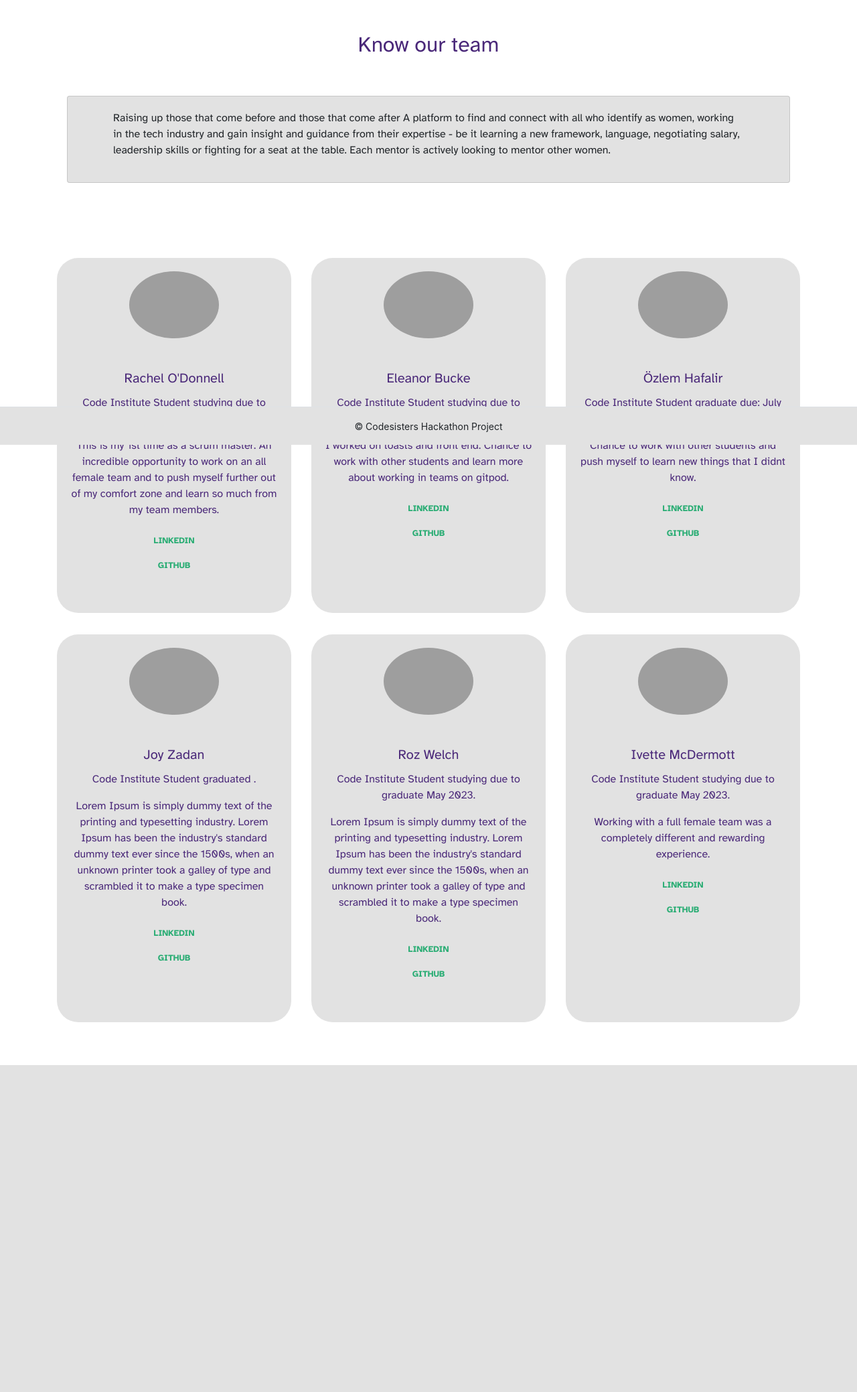
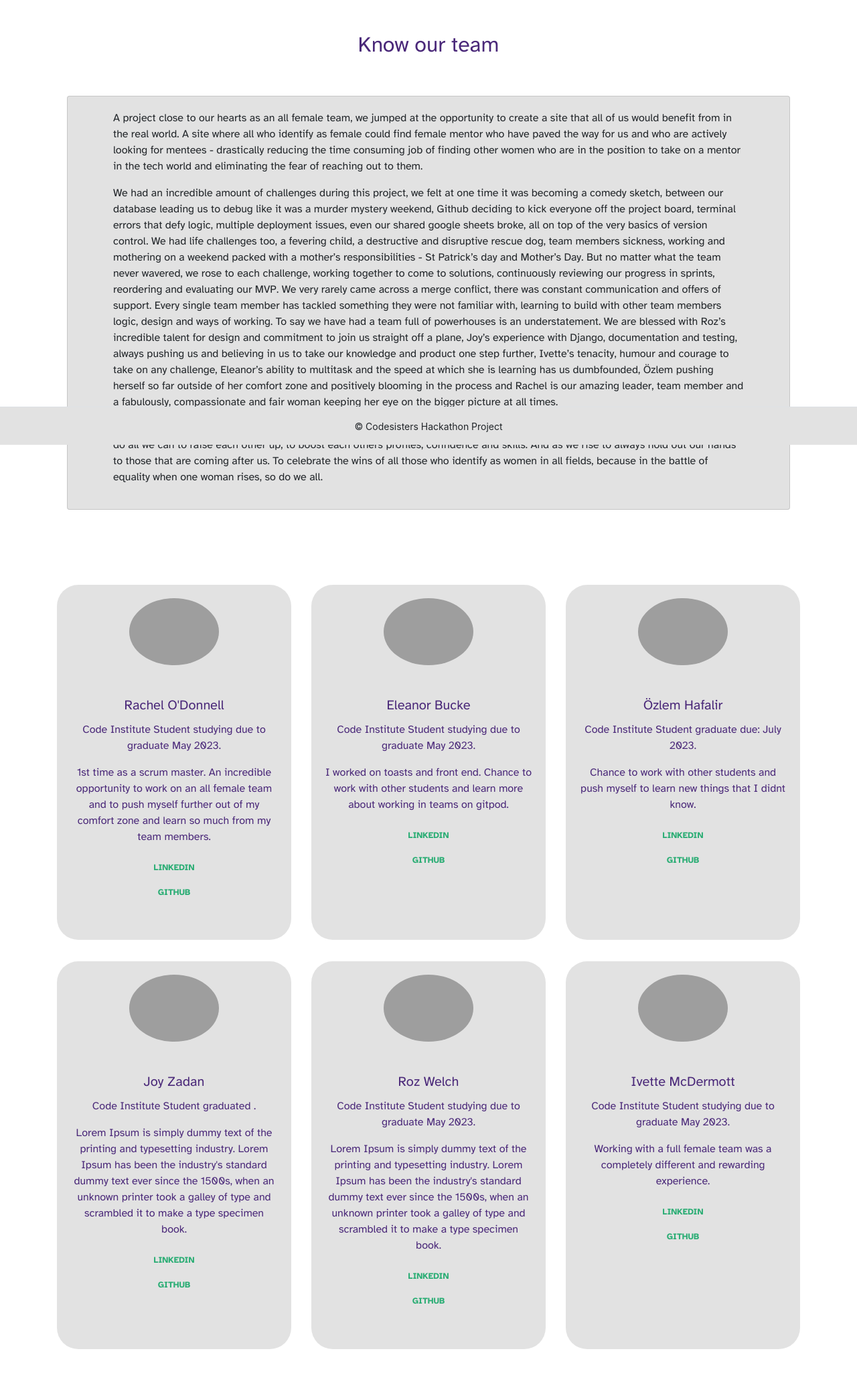
Before and after one commit to rachel-o-donnell/rising-women, a Django app: page /about-us in a window 1280 px wide. Shown: the part 136-2214 px from the top of the page at 67% size. Before the commit the page ends 1726 px from the top, so only its background shows below. Run offline with Django 3.2, Linux system fonts and the light colour scheme; grey boxes are pictures that could not be loaded.

Commit message:
Update about us section add bug to testing

```diff
--- a/home/templates/home/about-us.html
+++ b/home/templates/home/about-us.html
@@ -8,11 +8,38 @@
     <div class="card allauthstyle px-md-5 justify-content-center">
       <div class="card-body">
         <p>
-          Raising up those that come before and those that come after
-          A platform to find and connect with all who identify as women, working in the tech industry and gain
-          insight and guidance from their expertise - be it learning a new framework, language, negotiating
-          salary, leadership skills or fighting for a seat at the table. Each mentor is actively looking to
-          mentor other women.
+          A project close to our hearts as an all female team, we jumped at the opportunity to create a site that all of
+          us would benefit from in the real world. A site where all who identify as female could find female mentor who
+          have paved the way for us and who are actively looking for mentees - drastically reducing the time consuming
+          job of finding other women who are in the position to take on a mentor in the tech world and eliminating the
+          fear of reaching out to them.
+        </p>
+        <p>
+          We had an incredible amount of challenges during this project, we felt at one time it was becoming a comedy
+          sketch, between our database leading us to debug like it was a murder mystery weekend, Github deciding to kick
+          everyone off the project board, terminal errors that defy logic, multiple deployment issues, even our shared
+          google sheets broke, all on top of the very basics of version control. We had life challenges too, a fevering
+          child, a destructive and disruptive rescue dog, team members sickness, working and mothering on a weekend
+          packed with a mother’s responsibilities - St Patrick’s day and Mother’s Day. But no matter what the team never
+          wavered, we rose to each challenge, working together to come to solutions, continuously reviewing our progress
+          in sprints, reordering and evaluating our MVP. We very rarely came across a merge conflict, there was constant
+          communication and offers of support. Every single team member has tackled something they were not familiar
+          with, learning to build with other team members logic, design and ways of working. To say we have had a team
+          full of powerhouses is an understatement. We are blessed with Roz’s incredible talent for design and
+          commitment to join us straight off a plane, Joy’s experience with Django, documentation and testing, always
+          pushing us and believing in us to take our knowledge and product one step further, Ivette’s tenacity, humour
+          and courage to take on any challenge, Eleanor’s ability to multitask and the speed at which she is learning
+          has us dumbfounded, Özlem pushing herself so far outside of her comfort zone and positively blooming in the
+          process and Rachel is our amazing leader, team member and a fabulously, compassionate and fair woman keeping
+          her eye on the bigger picture at all times.
+        </p>
+        <p>
+          We are immensely proud to work on a concept that aligned with a shared ethos, that we as a grossly
+          underrepresented gender must do all we can to raise each other up, to boost each others profiles, confidence
+          and skills. And as we rise to always hold out our hands to those that are coming after us. To celebrate the
+          wins of all those who identify as women in all fields, because in the battle of equality when one woman rises,
+          so do we all.
+
         </p>
       </div>
     </div>
@@ -30,7 +57,7 @@
             Rachel O'Donnell </h5>
           <p>
             Code Institute Student studying due to graduate May 2023.</p>
-          <p>This is my 1st time as a scrum master.
+          <p>1st time as a scrum master.
             An incredible opportunity to work on an all female team and
             to push myself further out of my comfort zone and learn so much from my team members.
           </p>
```
